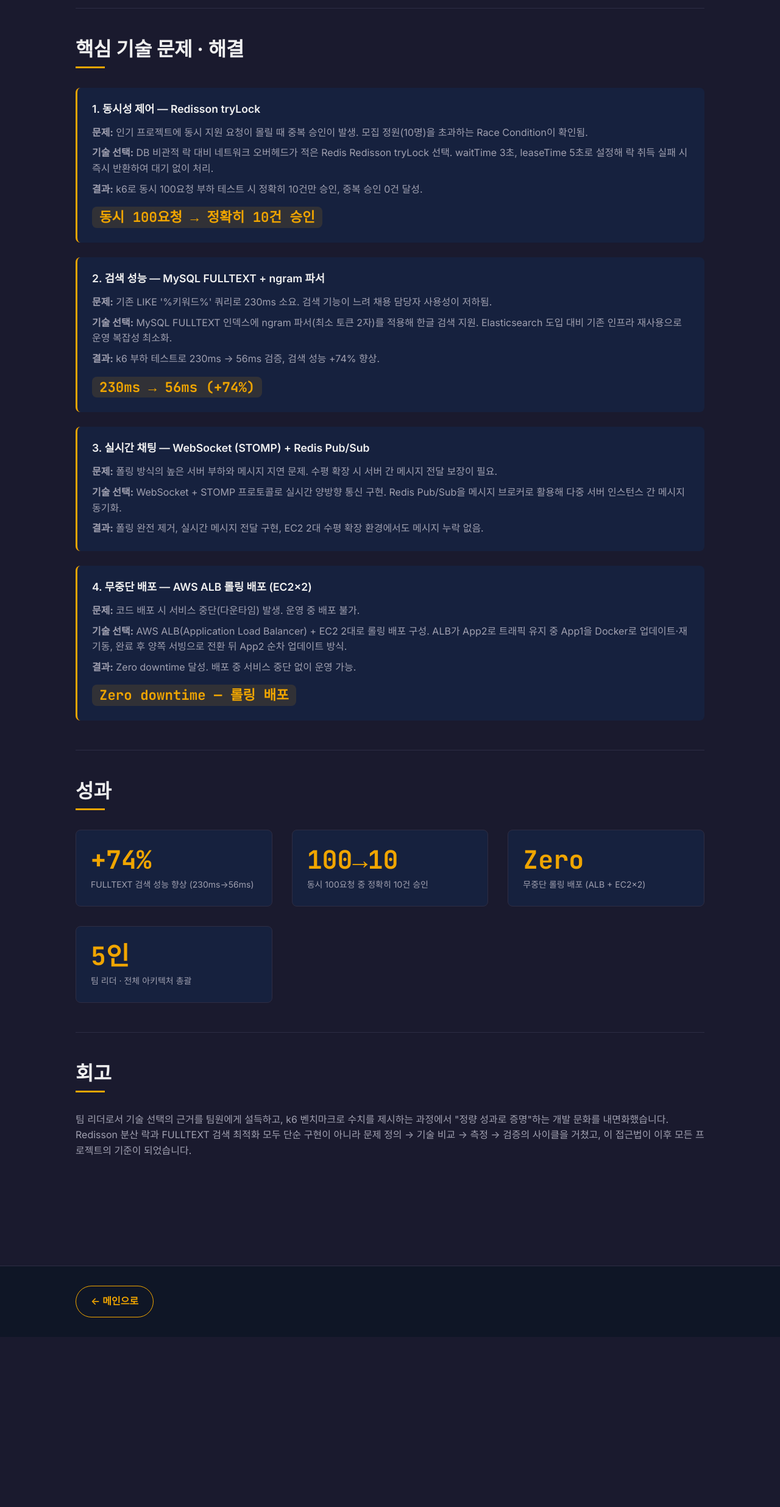
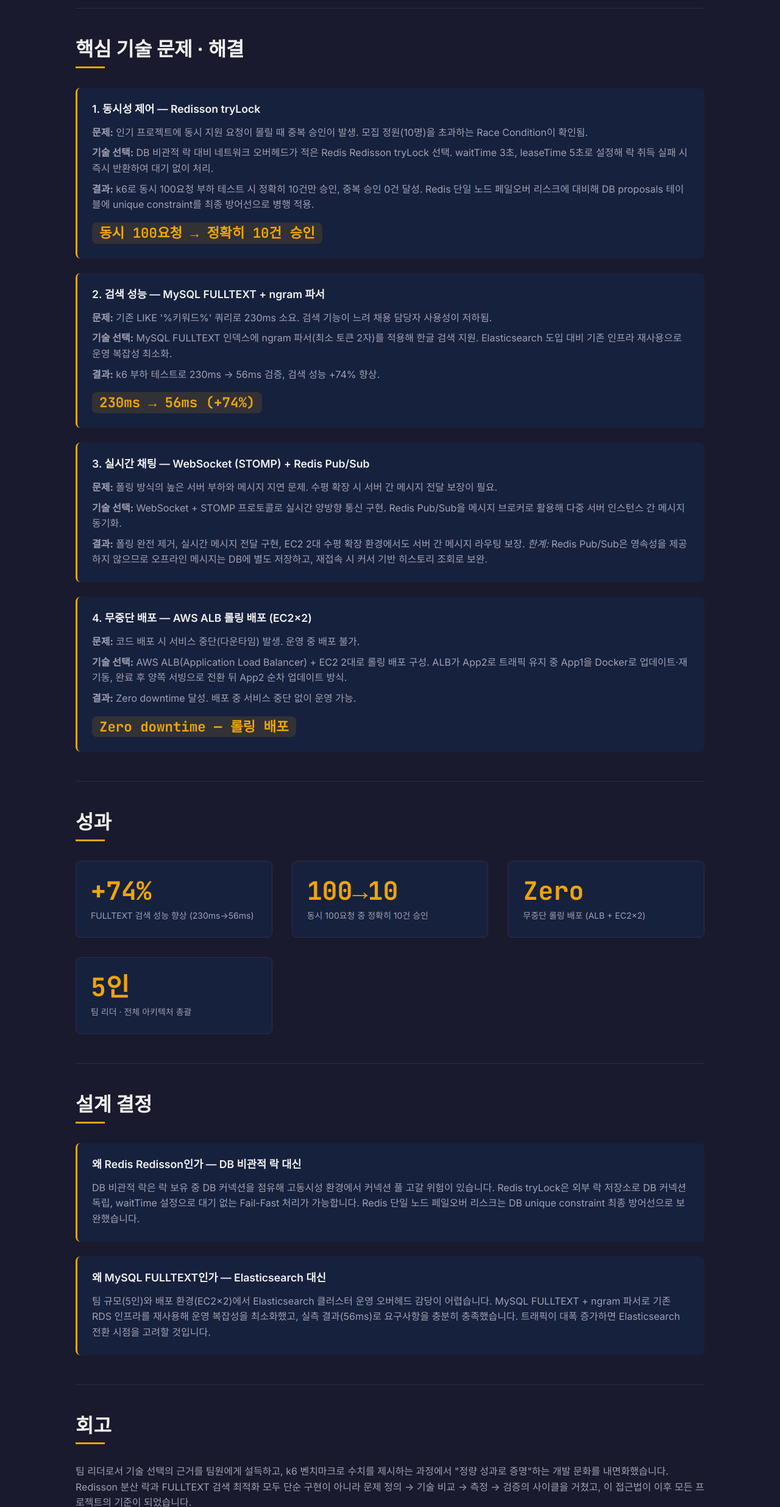
Before and after one commit to cdkkyj123/soklee.github.io, a plain HTML site: page projects/readys7.html in a window 1280 px wide. Shown: the part 924-3396 px from the top of the page at 61% size. Before the commit the page ends 3117 px from the top, so only its background shows below. Drawn offline with Linux system fonts and the light colour scheme.

Commit message:
improve: second-pass portfolio depth from interviewer review
- readys7: fix meta Blue-Green→Rolling, add DB unique constraint note,
  Redis Pub/Sub limitation + offline message handling, new 설계결정 section
  (Redisson vs DB lock, FULLTEXT vs Elasticsearch with tradeoffs)
- kcom: fix 'Slow Poison' non-standard term → lock expiration, add consumer
  idempotency explanation for at-least-once, add growth arc from Ready's7
- pocat: add afterCommit vs Outbox tradeoff explanation
- index: hero eyebrow 신입 context, growth arc Ready's7→K-Com in About,
  k6 test tool explicitly named in metric, AI harness reframed as proof

```diff
--- a/projects/readys7.html
+++ b/projects/readys7.html
@@ -3,9 +3,9 @@
 <head>
   <meta charset="utf-8">
   <meta name="viewport" content="width=device-width, initial-scale=1">
-  <meta name="description" content="Ready's7 — 개발자-클라이언트 프리랜서 매칭 플랫폼. Redisson tryLock·FULLTEXT+ngram·WebSocket·ALB Blue-Green 배포 상세 기술 설명">
+  <meta name="description" content="Ready's7 — 개발자-클라이언트 프리랜서 매칭 플랫폼. Redisson tryLock·FULLTEXT+ngram·WebSocket·ALB 롤링 배포 상세 기술 설명">
   <meta property="og:title" content="Ready's7 | 이석형 (Sok) Portfolio">
-  <meta property="og:description" content="Redisson tryLock·FULLTEXT+ngram·WebSocket·ALB Blue-Green 배포로 정량 성과를 달성한 프리랜서 매칭 플랫폼">
+  <meta property="og:description" content="Redisson tryLock·FULLTEXT+ngram·WebSocket·ALB 롤링 배포로 정량 성과를 달성한 프리랜서 매칭 플랫폼">
   <title>Ready's7 — 이석형 (Sok)</title>
   <link rel="preconnect" href="https://fonts.googleapis.com">
   <link rel="preconnect" href="https://fonts.gstatic.com" crossorigin>
@@ -68,7 +68,7 @@
           <h3>1. 동시성 제어 — Redisson tryLock</h3>
           <p><strong>문제:</strong> 인기 프로젝트에 동시 지원 요청이 몰릴 때 중복 승인이 발생. 모집 정원(10명)을 초과하는 Race Condition이 확인됨.</p>
           <p><strong>기술 선택:</strong> DB 비관적 락 대비 네트워크 오버헤드가 적은 Redis Redisson tryLock 선택. waitTime 3초, leaseTime 5초로 설정해 락 취득 실패 시 즉시 반환하여 대기 없이 처리.</p>
-          <p><strong>결과:</strong> k6로 동시 100요청 부하 테스트 시 정확히 10건만 승인, 중복 승인 0건 달성.</p>
+          <p><strong>결과:</strong> k6로 동시 100요청 부하 테스트 시 정확히 10건만 승인, 중복 승인 0건 달성. Redis 단일 노드 페일오버 리스크에 대비해 DB proposals 테이블에 unique constraint를 최종 방어선으로 병행 적용.</p>
           <div class="metric mono">동시 100요청 → 정확히 10건 승인</div>
         </article>
 
@@ -84,7 +84,7 @@
           <h3>3. 실시간 채팅 — WebSocket (STOMP) + Redis Pub/Sub</h3>
           <p><strong>문제:</strong> 폴링 방식의 높은 서버 부하와 메시지 지연 문제. 수평 확장 시 서버 간 메시지 전달 보장이 필요.</p>
           <p><strong>기술 선택:</strong> WebSocket + STOMP 프로토콜로 실시간 양방향 통신 구현. Redis Pub/Sub을 메시지 브로커로 활용해 다중 서버 인스턴스 간 메시지 동기화.</p>
-          <p><strong>결과:</strong> 폴링 완전 제거, 실시간 메시지 전달 구현, EC2 2대 수평 확장 환경에서도 메시지 누락 없음.</p>
+          <p><strong>결과:</strong> 폴링 완전 제거, 실시간 메시지 전달 구현, EC2 2대 수평 확장 환경에서도 서버 간 메시지 라우팅 보장. <em>한계:</em> Redis Pub/Sub은 영속성을 제공하지 않으므로 오프라인 메시지는 DB에 별도 저장하고, 재접속 시 커서 기반 히스토리 조회로 보완.</p>
         </article>
 
         <article class="chapter reveal">
@@ -120,6 +120,22 @@
         </div>
       </section>
 
+      <!-- 설계 결정 -->
+      <section class="detail__block reveal" aria-labelledby="r7-decisions">
+        <h2 id="r7-decisions" class="section-title">설계 결정</h2>
+
+        <article class="chapter reveal">
+          <h3>왜 Redis Redisson인가 — DB 비관적 락 대신</h3>
+          <p>DB 비관적 락은 락 보유 중 DB 커넥션을 점유해 고동시성 환경에서 커넥션 풀 고갈 위험이 있습니다. Redis tryLock은 외부 락 저장소로 DB 커넥션 독립, waitTime 설정으로 대기 없는 Fail-Fast 처리가 가능합니다. Redis 단일 노드 페일오버 리스크는 DB unique constraint 최종 방어선으로 보완했습니다.</p>
+        </article>
+
+        <article class="chapter reveal">
+          <h3>왜 MySQL FULLTEXT인가 — Elasticsearch 대신</h3>
+          <p>팀 규모(5인)와 배포 환경(EC2×2)에서 Elasticsearch 클러스터 운영 오버헤드 감당이 어렵습니다. MySQL FULLTEXT + ngram 파서로 기존 RDS 인프라를 재사용해 운영 복잡성을 최소화했고, 실측 결과(56ms)로 요구사항을 충분히 충족했습니다. 트래픽이 대폭 증가하면 Elasticsearch 전환 시점을 고려할 것입니다.</p>
+        </article>
+
+      </section>
+
       <!-- 회고 -->
       <section class="detail__block reveal" aria-labelledby="r7-retro">
         <h2 id="r7-retro" class="section-title">회고</h2>
```
Also changed, not shown: index.html (+4 -4 lines), projects/kcom.html (+3 -2 lines), projects/pocat.html (+1 -1 lines).
